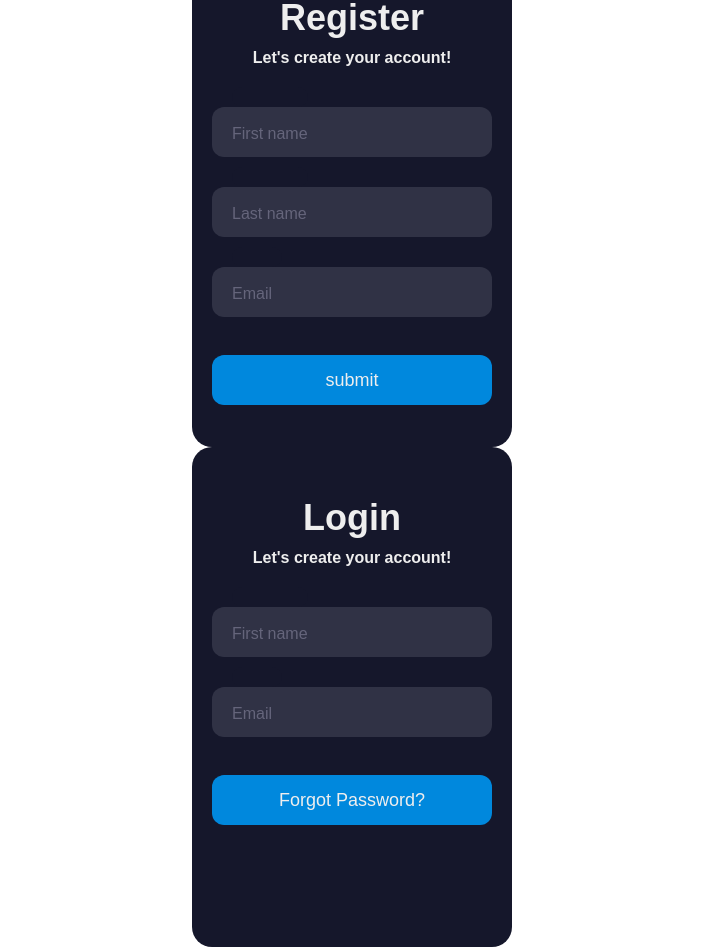
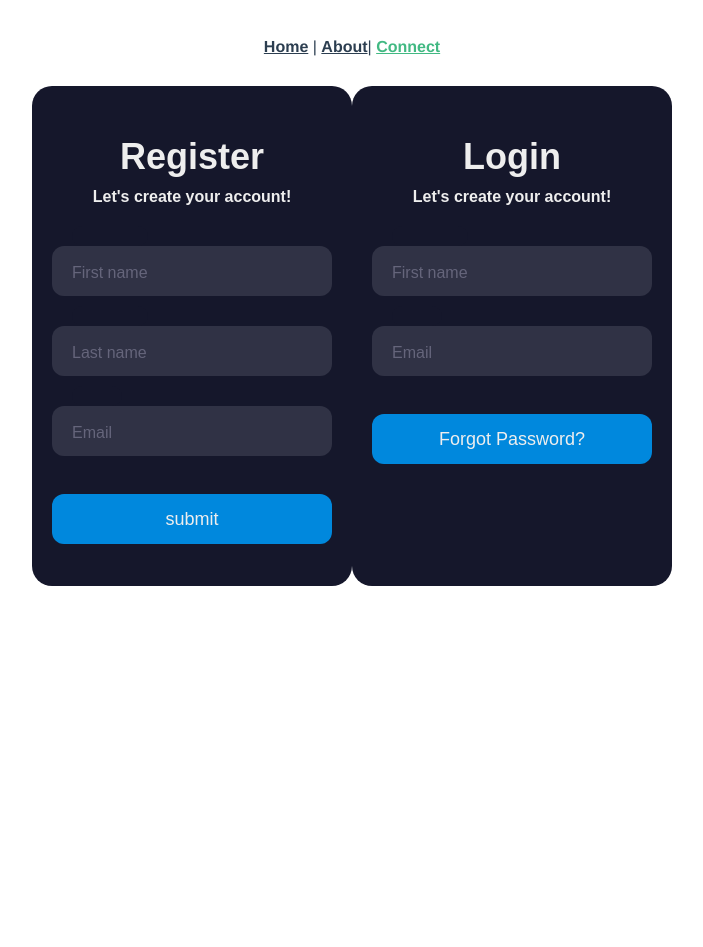
Before and after one commit to progresso85/Projet-dashboard_vueJS, a Vue app in the folder dashboard-admin/: page /connect in a window 1280 px wide. Shown: the whole page, without its empty margins (288-991 px from the left). After the commit the page ends 800 px from the top, so only its background shows below. Built offline with nearby package versions, Linux system fonts and the light colour scheme.

Commit message:
upgrade login Page

```diff
--- a/dashboard-admin/package.json
+++ b/dashboard-admin/package.json
@@ -9,6 +9,7 @@
   },
   "dependencies": {
     "core-js": "^3.8.3",
+    "pinia": "^2.0.22",
     "vue": "^3.2.13",
     "vue-router": "^4.0.3"
   },
--- a/dashboard-admin/src/views/ConnectView.vue
+++ b/dashboard-admin/src/views/ConnectView.vue
@@ -43,11 +43,11 @@
 
 <style>
 
-body {
-  align-items: center;
+body .connect {
   display: flex;
   justify-content: center;
-  height: 100vh;
+
+
 }
 
 .form {
```
Also changed, not shown: 1 other file (tests, documents, lock files or other folders).
